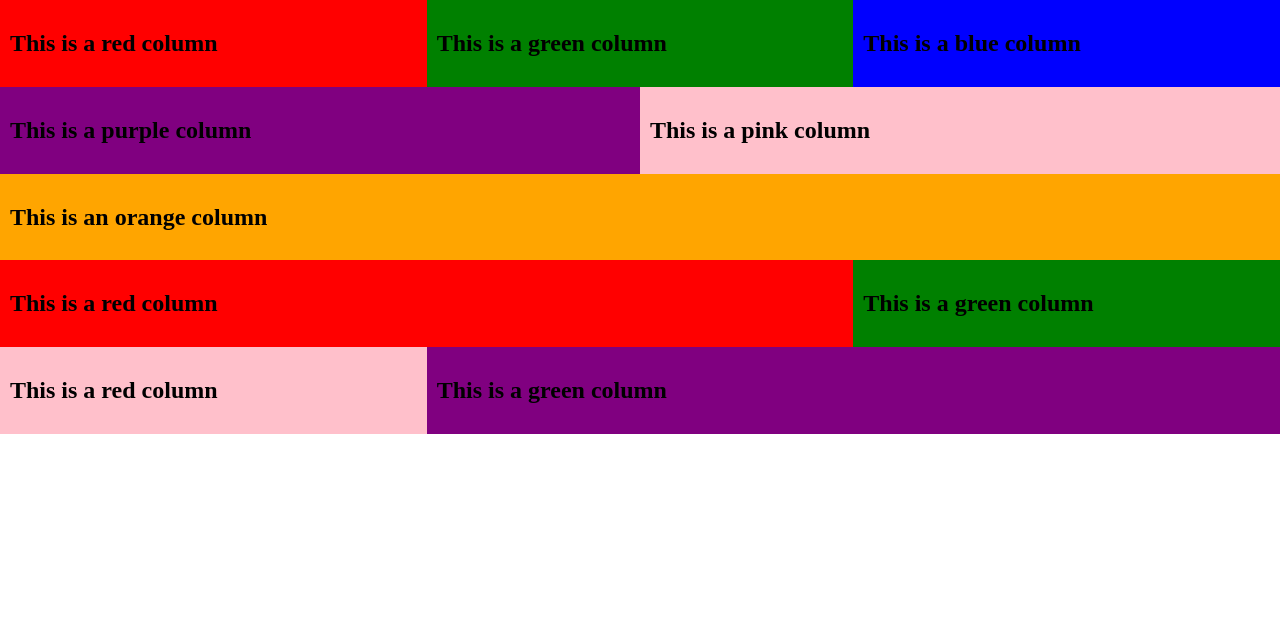
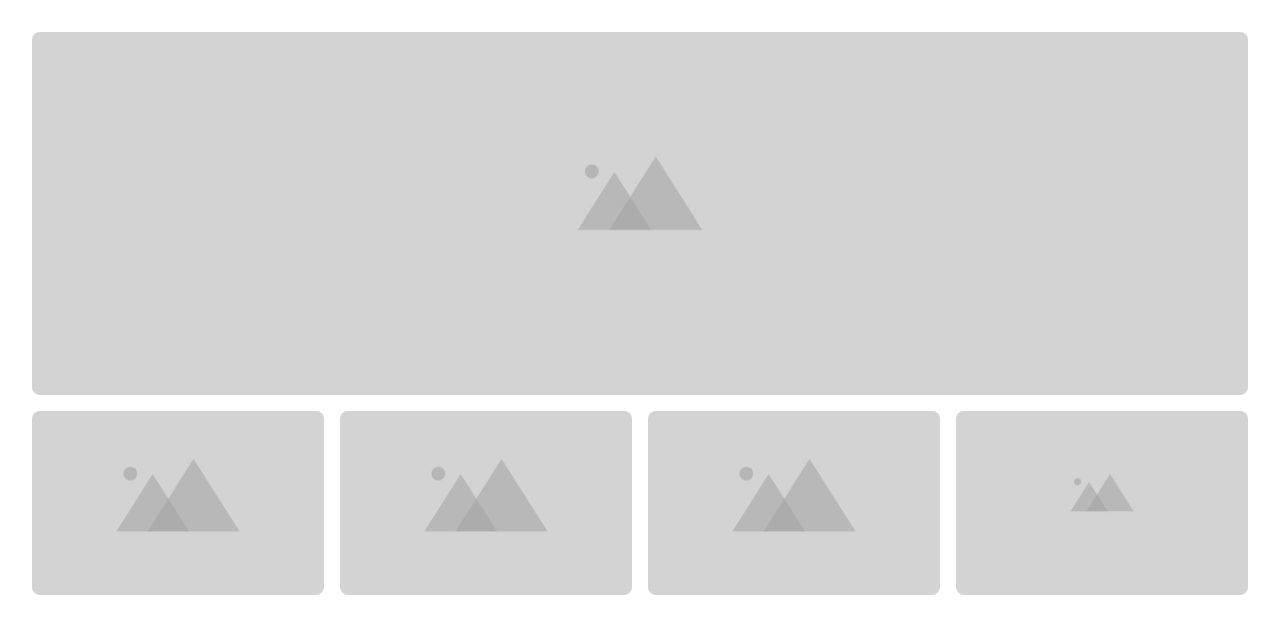
Before and after one commit to ProfessorDinwiddie4/LastName_FirstName_WebsiteFinal, a plain HTML site: page index.html in a window 1280 px wide. Drawn offline with Linux system fonts and the light colour scheme.

Commit message:
Portfolio

```diff
--- a/index.html
+++ b/index.html
@@ -4,48 +4,25 @@
     <meta charset="UTF-8">
     <meta name="viewport" content="width=device-width, initial-scale=1.0">
     <title>Document</title>
-    <link rel="stylesheet" href="styles/stylesheet.css">
+    <link rel="stylesheet" href="stylesheet/stylesheet.css">
 </head>
 <body>
-    <div class="container">
-        <div class="grid-container col-3">
-            <div class="red-column">
-                <h2>This is a red column</h2>
+    <div class="container max-width mx-auto">
+        <div class="project mb-1">
+            <img src="images/featured-image.png" width="1280">
+        </div>
+        <div class="grid-container">
+            <div class="project">
+                <img src="images/project-image.png" alt="Project image" width="400">
             </div>
-            <div class="green-column">
-                <h2>This is a green column</h2>
+            <div class="project">
+                <img src="images/project-image.png" alt="Project image" width="400">
             </div>
-            <div class="blue-column">
-                <h2>This is a blue column</h2>
+            <div class="project">
+                <img src="images/project-image.png" alt="Project image" width="400">
             </div>
-        </div>
-        <div class="grid-container col-2">
-            <div class="purple-column">
-                <h2>This is a purple column</h2>
-            </div>
-            <div class="pink-column">
-                <h2>This is a pink column</h2>
-            </div>
-        </div>
-        <div class="grid-container col-1">
-            <div class="orange-column">
-                <h2>This is an orange column</h2>
-            </div>
-        </div>
-        <div class="grid-container col-interest-right">
-            <div class="red-column">
-                <h2>This is a red column</h2>
-            </div>
-            <div class="green-column">
-                <h2>This is a green column</h2>
-            </div>
-        </div>
-        <div class="grid-container col-interest-left">
-            <div class="pink-column">
-                <h2>This is a red column</h2>
-            </div>
-            <div class="purple-column">
-                <h2>This is a green column</h2>
+            <div class="project">
+                <img src="images/featured-image.png" alt="Project image" width="400">
             </div>
         </div>
     </div>
--- a/styles/stylesheet.css
+++ /dev/null
@@ -1,47 +0,0 @@
-body {
-    margin: 0;
-}
-.grid-container {
-    display: grid;
-}
-.col-1 {
-    grid-template-columns: 1fr;
-}
-.col-2 {
-    grid-template-columns: 1fr 1fr;
-}
-.col-3 {
-    grid-template-columns: 1fr 1fr 1fr;
-}
-.col-interest-right {
-    grid-template-columns: 2fr 1fr;
-}
-.col-interest-left {
-    grid-template-columns: 1fr 2fr;
-}
-.red-column, .green-column, .blue-column, .purple-column, .pink-column, .orange-column {
-    padding: 10px;
-}
-.red-column {
-    background-color: red;
-}
-.green-column {
-    background-color: green;
-}
-.blue-column {
-    background-color: blue;
-}
-.purple-column {
-    background-color: purple;
-}
-.pink-column {
-    background-color: pink;
-}
-.orange-column {
-    background-color: orange;
-}
-.container {
-    max-width: 1280px;
-    margin-left: auto;
-    margin-right: auto;
-}
--- /dev/null
+++ b/stylesheet/stylesheet.css
@@ -0,0 +1,33 @@
+body {
+    margin: 0;
+}
+img {
+    max-width: 100%;
+    height: auto;
+}
+.container {
+    padding: 32px;
+}
+.grid-container {
+    display: grid;
+    gap: 16px;
+    grid-template-columns: 1fr 1fr 1fr 1fr;
+}
+.project {
+    overflow: hidden;
+    border-radius: 8px;
+}
+.project img {
+    vertical-align: middle;
+    object-fit: cover;
+    height: 100%;
+}
+.max-width {
+    max-width: 1280px;
+}
+.mx-auto {
+    margin: 0 auto;
+}
+.mb-1 {
+    margin-bottom: 16px;
+}
```
Also changed, not shown: images/featured-image.png (added), images/project-image.png (added), 1 other file.
